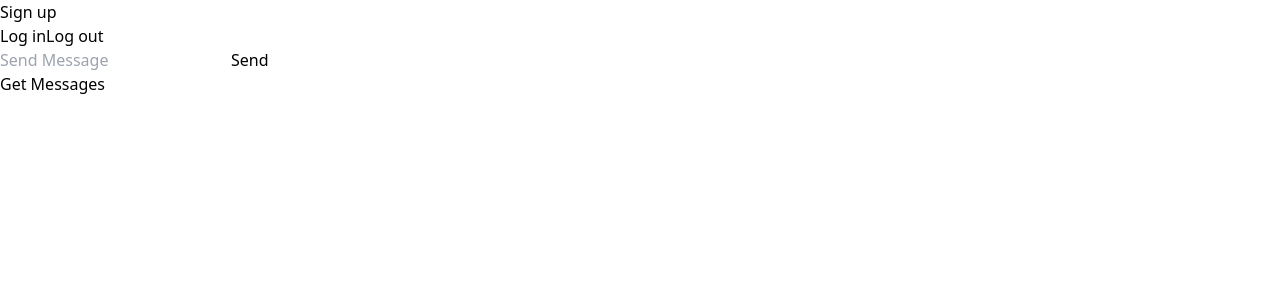
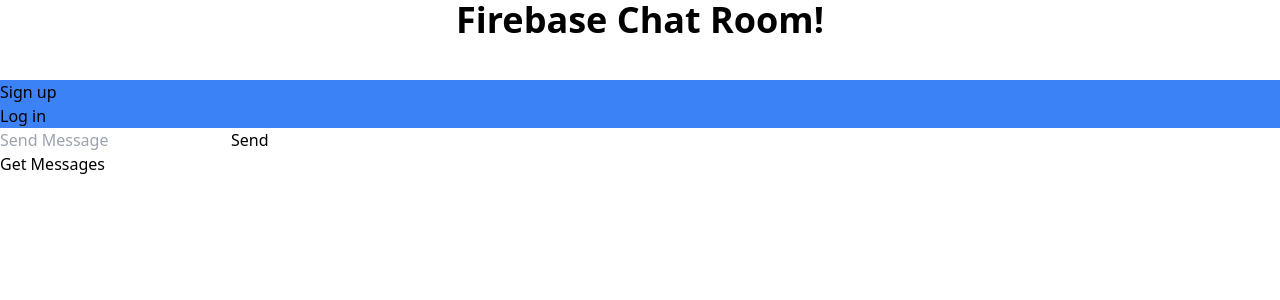
Before and after one commit to ChristianStaubo/chat-app-channel, a React (Create React App) app: page /signUp in a window 1280 px wide. Shown: the top 300 px of the page. Built offline with nearby package versions, Linux system fonts and the light colour scheme.

Commit message:
added user state to toggle login out

```diff
--- a/src/App.js
+++ b/src/App.js
@@ -1,9 +1,11 @@
 import './App.css';
 // import { createUserWithEmailAndPassword, signInWithEmailAndPassword, signOut  } from "firebase/auth";
-// import { auth } from './firebase'
+import { auth } from './firebase'
 import SendMessage from './pages/SendMessage';
 import SignUp from './pages/SignUp';
 import LogIn from './pages/LogIn';
+import { useState } from 'react';
+import SignOut from './pages/SignOut';
 // let email = '123@gmail.com'
 // let password = 'password123'
 // const handleSignUp = (e) => {
@@ -49,10 +51,18 @@
 
 
 function App() {
+  const [user,setUser] = useState(auth.currentUser)
+  console.log(user)
   return (
     <div className="App">
-      <SignUp />
-      <LogIn />
+      <h1 className='text-4xl font-bold text-center'>Firebase Chat Room!</h1>
+      <div className='mt-10 bg-blue-500'>
+        <SignUp />
+        {
+          !user ? <LogIn  setUser={setUser}/> : <SignOut setUser={setUser}/>
+        }
+      </div>
+
       <SendMessage />
     </div>
   );
--- /dev/null
+++ b/src/pages/Form.js
@@ -0,0 +1,9 @@
+import React from 'react'
+
+function Form() {
+  return (
+    <div>Form</div>
+  )
+}
+
+export default Form
--- a/src/pages/LogIn.js
+++ b/src/pages/LogIn.js
@@ -1,15 +1,22 @@
-import React from 'react'
+import React, { useState } from 'react'
 import { createUserWithEmailAndPassword, signInWithEmailAndPassword, signOut  } from "firebase/auth";
 import { auth } from '../firebase'
 let email = '123@gmail.com'
 let password = 'password123'
 
-const handleSignIn = (e) => {
+
+
+
+function LogIn({setUser}) {
+
+  const handleSignIn = (e) => {
     signInWithEmailAndPassword(auth, email, password)
     .then((userCredential) => {
       // Signed in
       const user = userCredential.user
       console.log('Signed in user => ', user)
+      setUser(auth.currentUser)
+
       // ...
     })
     .catch((error) => {
@@ -18,21 +25,11 @@
     })
   }
 
-  const handleSignOut = (e) => {
-    e.preventDefault()
-    signOut(auth).then(() => {
-      // Sign-out successful.
-      console.log('Signed out')
-    }).catch((error) => {
-      // An error happened.
-    });
-  }
-
-function LogIn() {
   return (
     <div>
-        <button onClick={handleSignIn}>Log in</button>
-        <button onClick={handleSignOut}>Log out</button>
+         <button onClick={handleSignIn}>Log in</button>
+
+
     </div>
 
   )
--- /dev/null
+++ b/src/pages/SignOut.js
@@ -0,0 +1,21 @@
+import React from 'react'
+import { auth } from '../firebase'
+import { signOut  } from "firebase/auth";
+function SignOut({setUser}) {
+
+    const handleSignOut = (e) => {
+        e.preventDefault()
+        signOut(auth).then(() => {
+          // Sign-out successful.
+          console.log('Signed out')
+          setUser(null)
+        }).catch((error) => {
+          // An error happened.
+        });
+      }
+  return (
+    <button onClick={handleSignOut}>Log out</button>
+  )
+}
+
+export default SignOut
```
